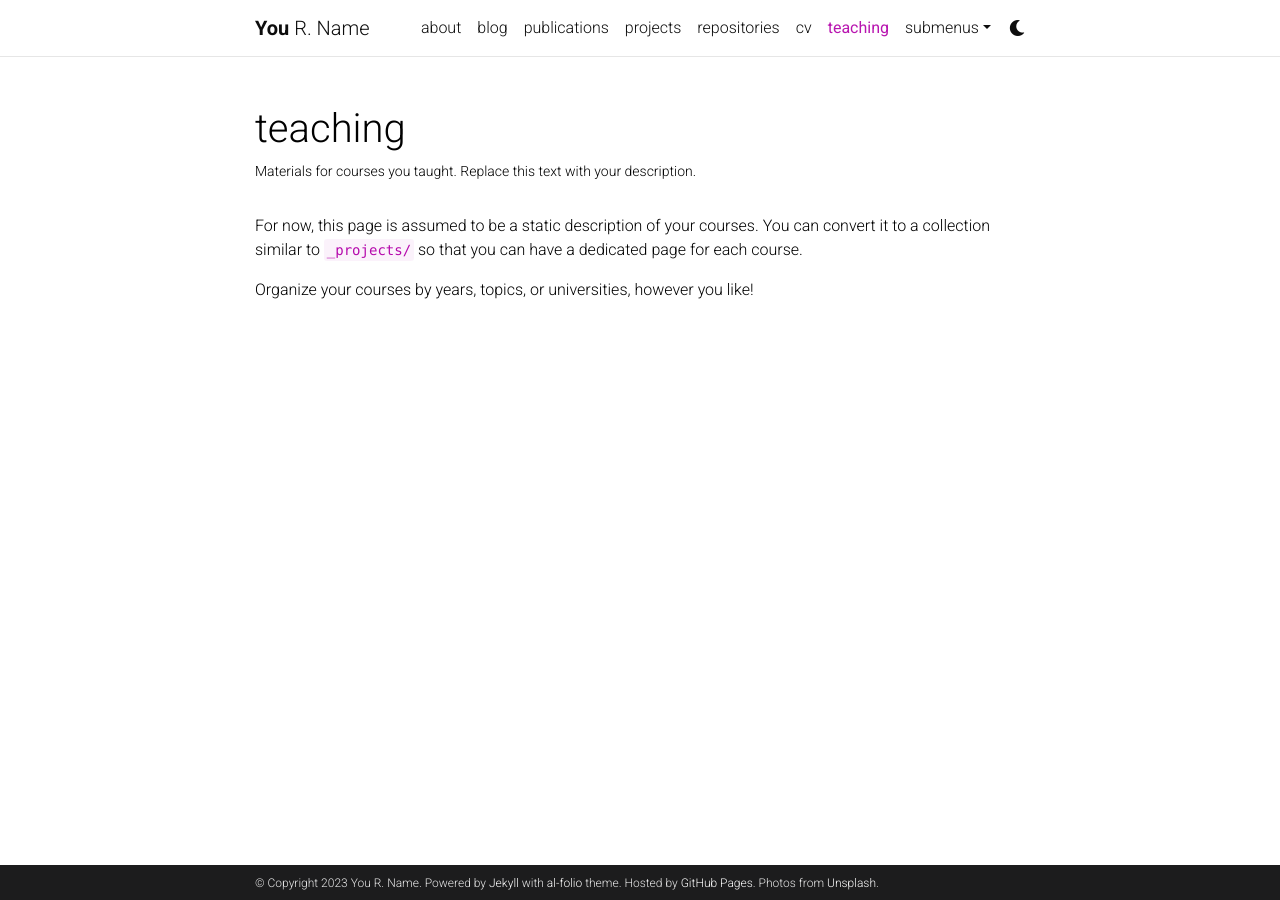
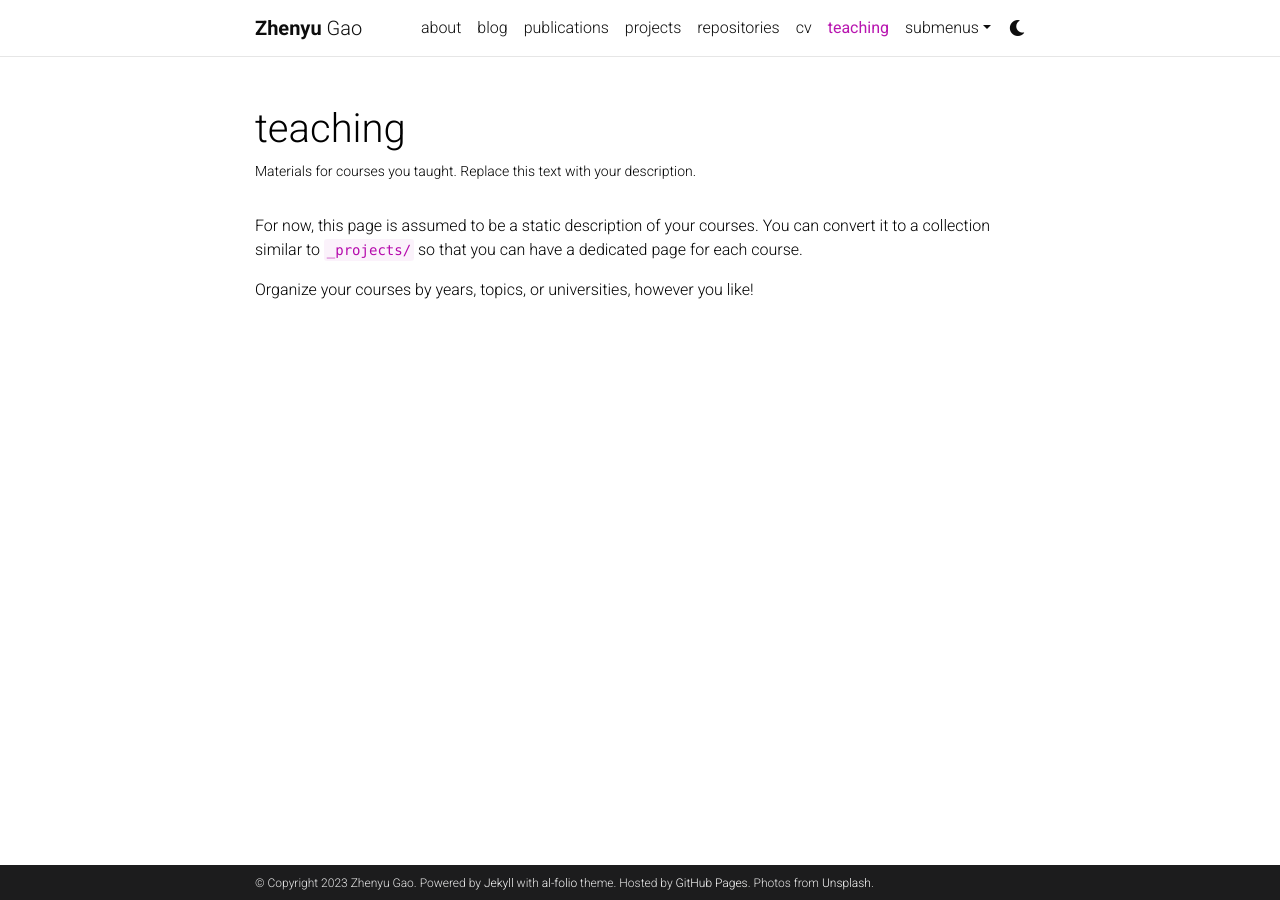
Before and after one commit to lafengxiaoyu/lafengxiaoyu.github.io, a Jekyll site: the page built from _pages/teaching.md, in a window 1280 px wide. Built offline with Jekyll 4.4.1, drawn with Linux system fonts in a browser that asks for light colours; comment, search, counter and statistics services are not loaded; a style sheet for code colours, icons or effects is not loaded.

Commit message:
add the first part of info

```diff
--- a/_config.yml
+++ b/_config.yml
@@ -3,10 +3,10 @@
 # -----------------------------------------------------------------------------
 
 title: blank # the website title (if blank, full name will be used instead)
-first_name: You
-middle_name: R.
-last_name: Name
-email: you@example.com
+first_name: Zhenyu
+middle_name:
+last_name: Gao
+email: vu.gaozhy@gmail.com
 description: > # the ">" symbol means to ignore newlines until "footer_text:"
   A simple, whitespace theme for academics. Based on [*folio](https://github.com/bogoli/-folio) design.
 footer_text: >
```
